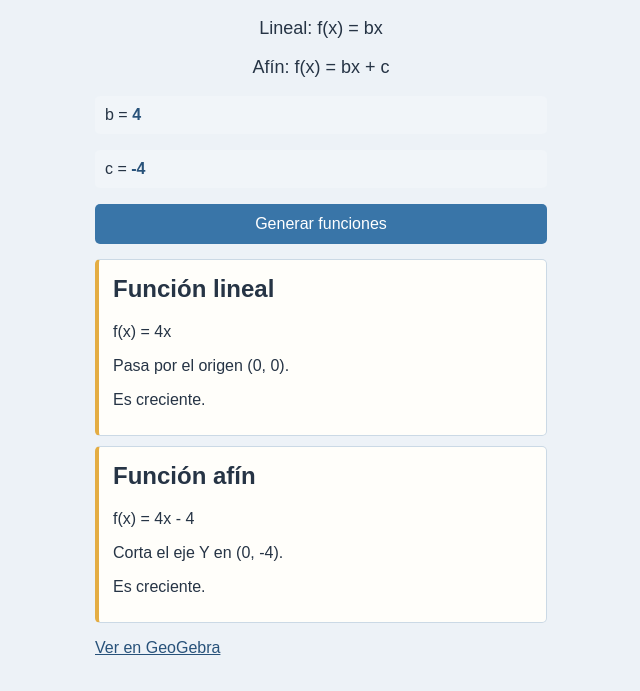
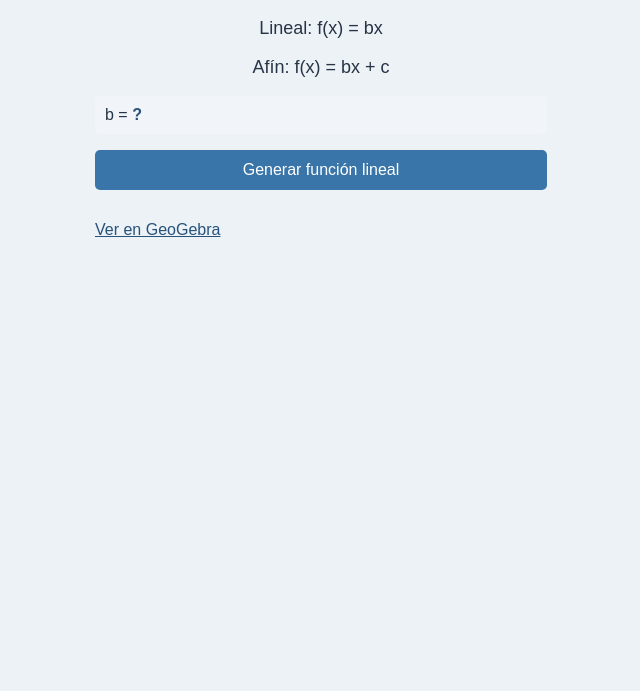
Before and after one commit to gianella65/matematicas, a plain HTML site: page index.html in a window 1280 px wide. Shown: the part 99-790 px from the top of the page, without its empty margins (319-959 px from the left). Drawn offline with Linux system fonts and the light colour scheme.

Commit message:
cambios proyecto matematicas

```diff
--- a/index.html
+++ b/index.html
@@ -10,16 +10,18 @@
     <p class="formula-ejemplo">Lineal: f(x) = bx</p>
     <p class="formula-ejemplo">Afín: f(x) = bx + c</p>
     <p class="coeficiente">b = <span id="valorB">?</span></p>
-    <p class="coeficiente">c = <span id="valorC">?</span></p>
-    <button onclick="generar()">Generar funciones</button>
-<div id="cajaLineal">
+    <button id="generar">Generar función lineal</button>
+    <div id="cajaLineal" hidden>
         <h2>Función lineal</h2>
         <p id="funcionLineal"></p>
         <p>Pasa por el origen (0, 0).</p>
         <p id="pendienteLineal"></p>
+        <button id="solicitarAfin" hidden>Mostrar función afín</button>
+        <p id="afinNoNecesaria" hidden>La función afín no hace falta: como c = 0, coincide con la función lineal.</p>
     </div>
-<div id="cajaAfin">
+    <div id="cajaAfin" hidden>
         <h2>Función afín</h2>
+        <p>c = <span id="valorC">?</span></p>
         <p id="funcionAfin"></p>
         <p id="corteY"></p>
         <p id="inclinacionAfin"></p>
--- a/script.js
+++ b/script.js
@@ -1,31 +1,41 @@
+var coeficienteAfin = 0;
+var coeficienteLineal = 0;
+var inclinacionLineal = "constante";
+
 function generar() {
-  var b = Math.round(Math.random() * 20) - 10;
-  var c = Math.round(Math.random() * 20) - 10;
-  var inclinacion = "constante";
+  coeficienteLineal = Math.floor(Math.random() * 21) - 10;
+  coeficienteAfin = Math.floor(Math.random() * 21) - 10;
+  inclinacionLineal = "constante";
 
-  if (c == 0) {
-    c = 1;
+  if (coeficienteLineal > 0) {
+    inclinacionLineal = "creciente";
+  } else if (coeficienteLineal < 0) {
+    inclinacionLineal = "decreciente";
   }
 
-  if (b > 0) {
-    inclinacion = "creciente";
-  } else if (b < 0) {
-    inclinacion = "decreciente";
-  }
+  document.getElementById("valorB").textContent = coeficienteLineal;
+  document.getElementById("funcionLineal").textContent = "f(x) = " + coeficienteLineal + "x";
+  document.getElementById("pendienteLineal").textContent = "Es " + inclinacionLineal + ".";
 
-  document.getElementById("valorB").innerHTML = b;
-  document.getElementById("valorC").innerHTML = c;
+  document.getElementById("cajaLineal").hidden = false;
+  document.getElementById("cajaAfin").hidden = true;
+  document.getElementById("afinNoNecesaria").hidden = coeficienteAfin !== 0;
+  document.getElementById("solicitarAfin").hidden = coeficienteAfin === 0;
+}
 
-  document.getElementById("funcionLineal").innerHTML = "f(x) = " + b + "x";
-  document.getElementById("pendienteLineal").innerHTML = "Es " + inclinacion + ".";
-
+function mostrarAfin() {
+  var c = coeficienteAfin;
   var signo = " + " + c;
   if (c < 0) {
     signo = " - " + (c * -1);
   }
 
-  document.getElementById("funcionAfin").innerHTML = "f(x) = " + b + "x" + signo;
-  document.getElementById("corteY").innerHTML = "Corta el eje Y en (0, " + c + ").";
-  document.getElementById("inclinacionAfin").innerHTML = "Es " + inclinacion + ".";
+  document.getElementById("valorC").textContent = c;
+  document.getElementById("funcionAfin").textContent = "f(x) = " + coeficienteLineal + "x" + signo;
+  document.getElementById("corteY").textContent = "Corta el eje Y en (0, " + c + ").";
+  document.getElementById("inclinacionAfin").textContent = "Es " + inclinacionLineal + ".";
+  document.getElementById("cajaAfin").hidden = false;
 }
-generar();
+
+document.getElementById("generar").addEventListener("click", generar);
+document.getElementById("solicitarAfin").addEventListener("click", mostrarAfin);
```
Also changed, not shown: style.css (line endings or trailing spaces). Lines whose indentation alone changed are shown as unchanged.
